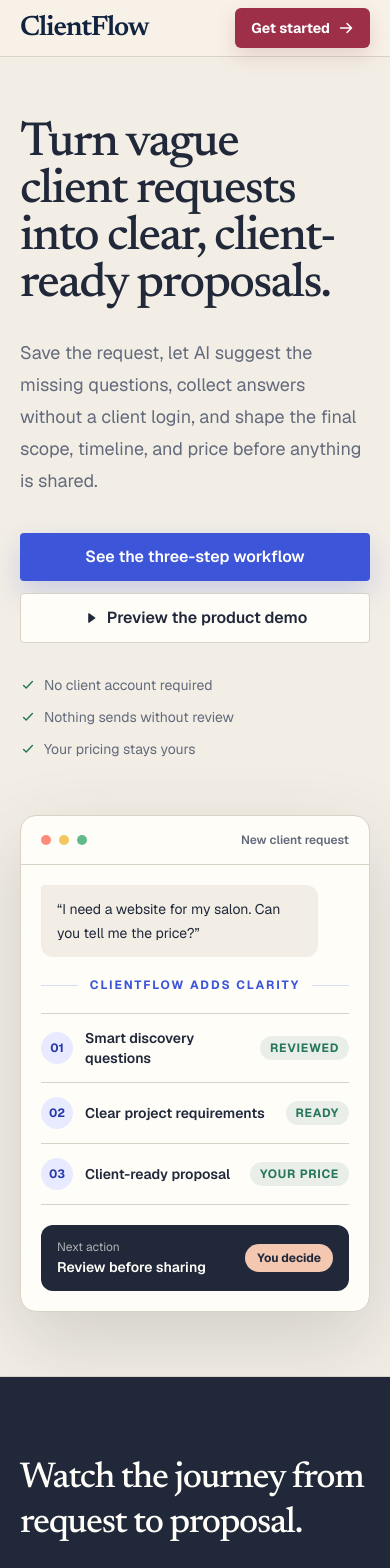
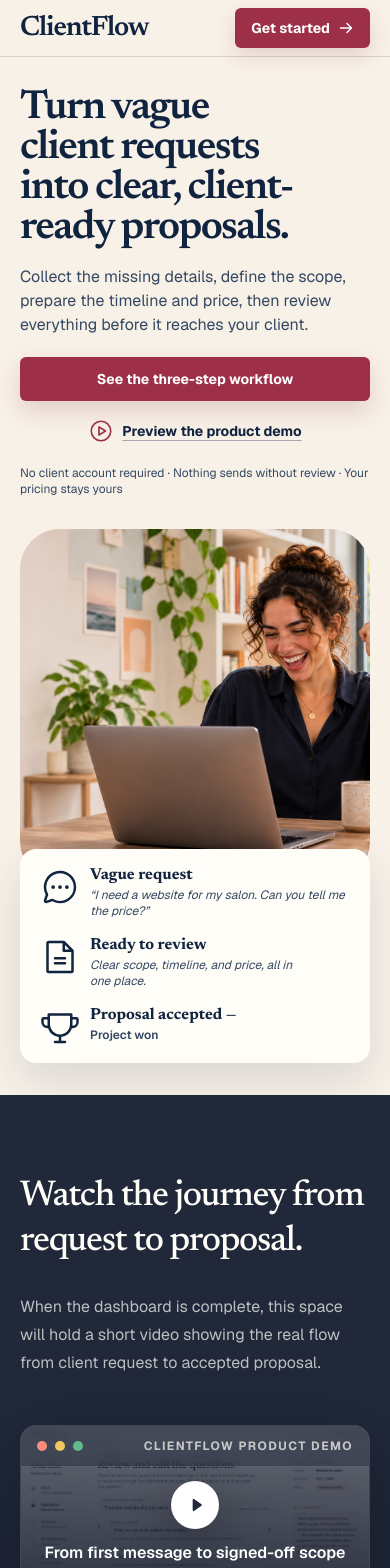
Before and after one commit to malikhassanjavaid/clientflow-ai, a Next.js app: page / in a window 390 px wide. Shown: the top 1568 px of the page. Built offline with nearby package versions, Linux system fonts and the light colour scheme.

Commit message:
feat: build responsive proposal workflow hero

```diff
--- a/components/marketing/hero-section.tsx
+++ b/components/marketing/hero-section.tsx
@@ -1,147 +1,139 @@
+import {
+  ArrowRight,
+  ChatCircleDots,
+  FileText,
+  PlayCircle,
+  Trophy,
+} from "@phosphor-icons/react/dist/ssr";
+import Image from "next/image";
+
 import { productPromise } from "@/lib/marketing-content";
 
-const outcomeSteps = [
-  { label: "Smart discovery questions", status: "Reviewed" },
-  { label: "Clear project requirements", status: "Ready" },
-  { label: "Client-ready proposal", status: "Your price" },
-] as const;
-
-const trustPoints = [
-  "No client account required",
-  "Nothing sends without review",
-  "Your pricing stays yours",
+const transformationSteps = [
+  {
+    description: "“I need a website for my salon. Can you tell me the price?”",
+    icon: ChatCircleDots,
+    title: "Vague request",
+  },
+  {
+    description: "Clear scope, timeline, and price, all in one place.",
+    icon: FileText,
+    title: "Ready to review",
+  },
+  {
+    description: "Project won",
+    icon: Trophy,
+    title: "Proposal accepted —",
+  },
 ] as const;
 
 export function HeroSection() {
   return (
     <section
       aria-labelledby="hero-title"
-      className="relative overflow-hidden border-b border-line"
+      className="relative overflow-hidden bg-hero-surface"
     >
-      <div className="absolute inset-0 -z-10 bg-[radial-gradient(circle_at_78%_26%,rgba(61,85,217,0.13),transparent_27%),radial-gradient(circle_at_12%_10%,rgba(243,199,176,0.22),transparent_24%)]" />
-
-      <div className="mx-auto grid max-w-7xl items-center gap-14 px-5 py-16 sm:px-8 sm:py-24 lg:grid-cols-[1.08fr_0.92fr] lg:gap-20 lg:px-12 lg:py-28">
-        <div>
+      <div className="relative mx-auto w-full max-w-[120rem] px-5 py-8 sm:px-8 sm:py-10 lg:h-[calc(100svh-3.5rem)] lg:min-h-[30rem] lg:max-h-[49rem] lg:px-0 lg:py-0">
+        <div className="clientflow-hero-copy relative z-20 min-w-0 max-w-2xl lg:absolute lg:left-[3.7%] lg:top-[6%] lg:w-[44%]">
           <h1
-            className="max-w-4xl font-editorial text-5xl font-medium leading-[0.98] tracking-[-0.035em] text-ink sm:text-6xl lg:text-[4rem]"
+            className="clientflow-hero-title max-w-full font-editorial text-[2.55rem] font-semibold leading-[0.98] tracking-[-0.04em] text-hero-forest sm:max-w-[42rem] sm:text-[3.5rem] sm:leading-[0.98] lg:text-[3rem]"
             id="hero-title"
           >
             {productPromise}
           </h1>
 
-          <p className="mt-7 max-w-2xl text-lg leading-8 text-muted-ink sm:text-xl sm:leading-9">
-            Save the request, let AI suggest the missing questions, collect
-            answers without a client login, and shape the final scope,
-            timeline, and price before anything is shared.
+          <p className="clientflow-hero-description mt-4 max-w-full text-base leading-6 text-hero-muted sm:max-w-[36rem] sm:text-lg sm:leading-7 lg:text-base lg:leading-6">
+            Collect the missing details, define the scope, prepare the timeline
+            and price, then review everything before it reaches your client.
           </p>
 
-          <div className="mt-9 flex flex-col gap-3 sm:flex-row sm:items-center">
+          <div className="clientflow-hero-actions mt-5 flex flex-col gap-2 sm:flex-row sm:items-center sm:gap-4">
             <a
-              className="inline-flex min-h-12 w-full items-center justify-center rounded-sm bg-cobalt px-6 py-3 font-semibold text-white shadow-[0_12px_30px_rgba(61,85,217,0.22)] transition-colors hover:bg-cobalt-dark sm:w-auto"
+              className="clientflow-hero-primary inline-flex min-h-11 w-full items-center justify-center whitespace-nowrap rounded-md bg-hero-accent px-5 py-2.5 text-sm font-bold text-white shadow-[0_10px_24px_rgba(125,33,56,0.17)] transition-[background-color,transform,box-shadow] hover:-translate-y-0.5 hover:bg-hero-accent-dark hover:shadow-[0_14px_28px_rgba(125,33,56,0.22)] sm:w-auto"
               href="#how-it-works"
             >
               See the three-step workflow
             </a>
             <a
-              className="inline-flex min-h-12 w-full items-center justify-center gap-2 rounded-sm border border-line bg-paper px-6 py-3 font-semibold text-ink transition-colors hover:border-cobalt hover:text-cobalt sm:w-auto"
+              className="clientflow-hero-secondary inline-flex min-h-11 w-full items-center justify-center gap-2 whitespace-nowrap px-1 py-2 text-sm font-bold text-hero-forest underline decoration-hero-forest/35 underline-offset-4 transition-colors hover:text-hero-accent hover:decoration-hero-accent sm:w-auto"
               href="#product-preview"
             >
-              <svg
+              <PlayCircle
                 aria-hidden="true"
-                className="h-4 w-4"
-                fill="currentColor"
-                viewBox="0 0 20 20"
-              >
-                <path d="M6.5 4.8v10.4c0 .65.72 1.03 1.25.66l7.35-5.2a.8.8 0 0 0 0-1.32l-7.35-5.2A.77.77 0 0 0 6.5 4.8Z" />
-              </svg>
+                className="text-hero-accent"
+                size={26}
+                weight="regular"
+              />
               Preview the product demo
             </a>
           </div>
 
-          <ul className="mt-8 flex flex-col gap-3 text-sm text-muted-ink sm:flex-row sm:flex-wrap sm:gap-x-6">
-            {trustPoints.map((point) => (
-              <li className="flex items-center gap-2" key={point}>
-                <svg
-                  aria-hidden="true"
-                  className="h-4 w-4 shrink-0 text-success"
-                  fill="none"
-                  viewBox="0 0 20 20"
-                >
-                  <path
-                    d="m4.5 10.5 3.25 3.25 7.75-8"
-                    stroke="currentColor"
-                    strokeLinecap="round"
-                    strokeLinejoin="round"
-                    strokeWidth="1.8"
-                  />
-                </svg>
-                {point}
-              </li>
-            ))}
-          </ul>
+          <p className="clientflow-hero-trust mt-3 max-w-xl text-xs leading-4 text-hero-muted">
+            No client account required · Nothing sends without review · Your
+            pricing stays yours
+          </p>
         </div>
 
-        <aside
-          aria-label="From client message to proposal preview"
-          className="relative mx-auto w-full max-w-xl lg:mx-0"
-        >
-          <div className="absolute -inset-5 -z-10 rotate-2 rounded-[2rem] bg-peach/45" />
-          <div className="overflow-hidden rounded-2xl border border-line bg-paper shadow-[0_28px_80px_rgba(32,40,58,0.16)]">
-            <div className="flex items-center justify-between border-b border-line px-5 py-4">
-              <div className="flex items-center gap-2">
-                <span className="h-2.5 w-2.5 rounded-full bg-[#ff8c7a]" />
-                <span className="h-2.5 w-2.5 rounded-full bg-[#f3c75f]" />
-                <span className="h-2.5 w-2.5 rounded-full bg-[#62b98b]" />
-              </div>
-              <span className="text-xs font-semibold text-muted-ink">
-                New client request
-              </span>
-            </div>
+        <figure className="clientflow-hero-visual hero-visual-in relative mt-8 h-[22rem] overflow-hidden rounded-[2.5rem] sm:h-[28rem] lg:absolute lg:inset-y-0 lg:right-0 lg:mt-0 lg:h-auto lg:w-[62%] lg:rounded-none lg:[clip-path:ellipse(70%_80%_at_76%_60%)]">
+          <Image
+            alt="Freelancer celebrating after winning a client project with a clear ClientFlow proposal."
+            className="object-cover object-[61%_center] lg:object-[74%_center]"
+            fill
+            preload
+            sizes="(max-width: 1023px) 100vw, 62vw"
+            src="/images/clientflow-freelancer-celebration.png"
+          />
+        </figure>
 
-            <div className="p-5 sm:p-7">
-              <div className="max-w-[90%] rounded-xl rounded-tl-sm bg-ivory px-4 py-3 text-sm leading-6 text-ink">
-                “I need a website for my salon. Can you tell me the price?”
-              </div>
+        <div className="clientflow-workflow-card hero-outcome-in relative z-30 -mt-8 overflow-hidden rounded-2xl bg-paper px-5 py-4 text-hero-forest shadow-[0_18px_45px_rgba(16,35,63,0.13)] sm:mx-8 sm:px-6 lg:absolute lg:bottom-[3%] lg:left-[15%] lg:mt-0 lg:min-h-24 lg:w-[70%] lg:px-5 lg:py-3">
+          <ol
+            aria-label="From vague request to accepted proposal"
+            className="clientflow-workflow-list grid gap-4 lg:grid-cols-[1fr_auto_1fr_auto_1.08fr] lg:items-center lg:gap-3"
+          >
+            {transformationSteps.map((step, index) => {
+              const Icon = step.icon;
 
-              <div className="my-5 flex items-center gap-3 text-xs font-bold uppercase tracking-[0.16em] text-cobalt">
-                <span className="h-px flex-1 bg-cobalt/20" />
-                ClientFlow adds clarity
-                <span className="h-px flex-1 bg-cobalt/20" />
-              </div>
+              return (
+                <li
+                  className="contents"
+                  key={step.title}
+                >
+                  <div className="clientflow-workflow-step grid min-w-0 grid-cols-[2.5rem_1fr] items-start gap-2.5">
+                    <Icon
+                      aria-hidden="true"
+                      className={`clientflow-workflow-icon mt-0.5 h-10 w-10 ${
+                        index === 2 ? "text-hero-forest" : ""
+                      }`}
+                      size={40}
+                      weight="regular"
+                    />
+                    <div className="min-w-0">
+                      <p className="clientflow-workflow-title font-editorial text-base font-bold leading-5">
+                        {step.title}
+                      </p>
+                      <p
+                        className={`clientflow-workflow-description mt-0.5 text-xs leading-4 text-hero-muted ${
+                          index === 2 ? "font-semibold" : "italic"
+                        }`}
+                      >
+                        {step.description}
+                      </p>
+                    </div>
+                  </div>
 
-              <div className="divide-y divide-line border-y border-line">
-                {outcomeSteps.map((step, index) => (
-                  <div
-                    className="flex items-center gap-3 py-3.5"
-                    key={step.label}
-                  >
-                    <span className="flex h-8 w-8 shrink-0 items-center justify-center rounded-full bg-cobalt-soft text-xs font-bold text-cobalt-dark">
-                      0{index + 1}
-                    </span>
-                    <span className="min-w-0 flex-1 text-sm font-semibold text-ink">
-                      {step.label}
-                    </span>
-                    <span className="rounded-full bg-success/10 px-2.5 py-1 text-xs font-bold uppercase tracking-[0.06em] text-success">
-                      {step.status}
-                    </span>
-                  </div>
-                ))}
-              </div>
-
-              <div className="mt-5 flex items-center justify-between rounded-xl bg-ink px-4 py-3.5 text-paper">
-                <div>
-                  <p className="text-xs text-paper/65">Next action</p>
-                  <p className="mt-0.5 text-sm font-semibold">
-                    Review before sharing
-                  </p>
-                </div>
-                <span className="rounded-full bg-peach px-3 py-1.5 text-xs font-bold text-ink">
-                  You decide
-                </span>
-              </div>
-            </div>
-          </div>
-        </aside>
+                  {index < transformationSteps.length - 1 ? (
+                    <ArrowRight
+                      aria-hidden="true"
+                      className="clientflow-workflow-arrow hidden text-hero-accent lg:block"
+                      size={22}
+                      weight="bold"
+                    />
+                  ) : null}
+                </li>
+              );
+            })}
+          </ol>
+        </div>
       </div>
     </section>
   );
```
